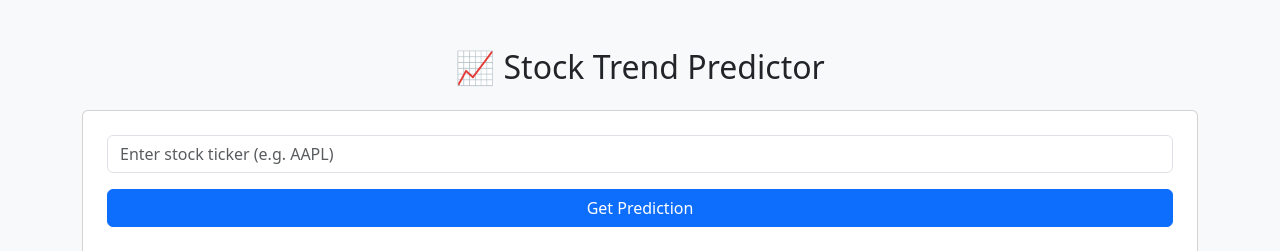
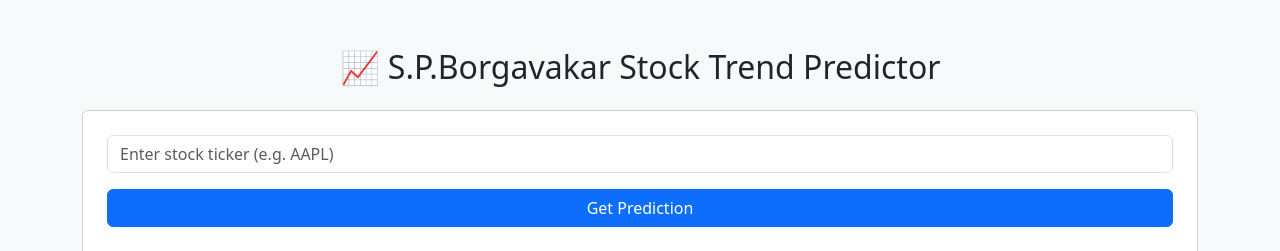
Before and after one commit to shashikantb/stock-prediction-website, a Flask app: page / in a window 1280 px wide. Shown: the top 251 px of the page. Run offline with Flask 3, Linux system fonts and the light colour scheme.

Commit message:
Update index.html

```diff
--- a/templates/index.html
+++ b/templates/index.html
@@ -2,13 +2,13 @@
 <html lang="en">
 <head>
     <meta charset="UTF-8">
-    <title>Stock Trend Predictor</title>
+    <title>Borgavakar Stock Trend Predictor</title>
     <link href="https://cdn.jsdelivr.net/npm/bootstrap@5.3.0/dist/css/bootstrap.min.css" rel="stylesheet">
     <script src="https://cdn.jsdelivr.net/npm/chart.js"></script>
 </head>
 <body class="bg-light">
     <div class="container py-5">
-        <h2 class="text-center mb-4">📈 Stock Trend Predictor</h2>
+        <h2 class="text-center mb-4">📈 S.P.Borgavakar Stock Trend Predictor</h2>
         <div class="card p-4">
             <form id="stockForm" class="mb-4">
                 <input type="text" id="ticker" class="form-control mb-3" placeholder="Enter stock ticker (e.g. AAPL)" required>
```
